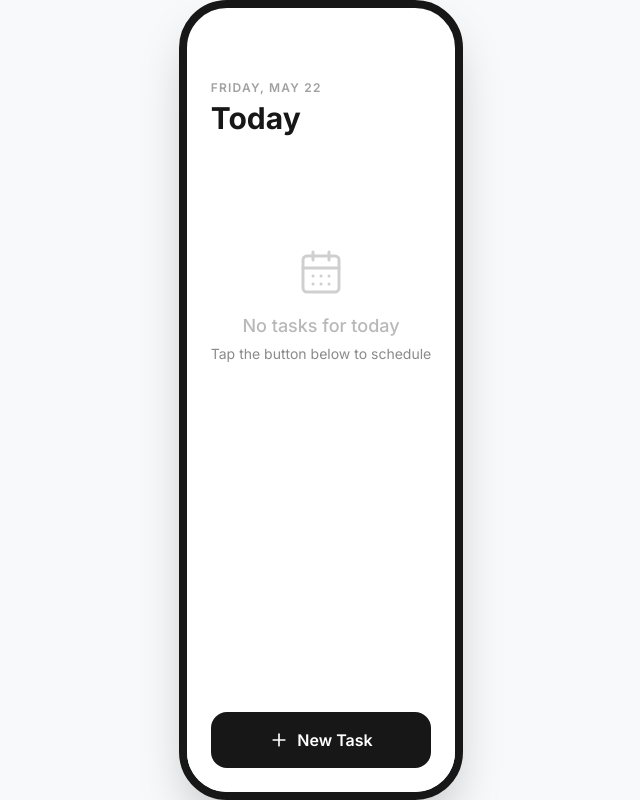
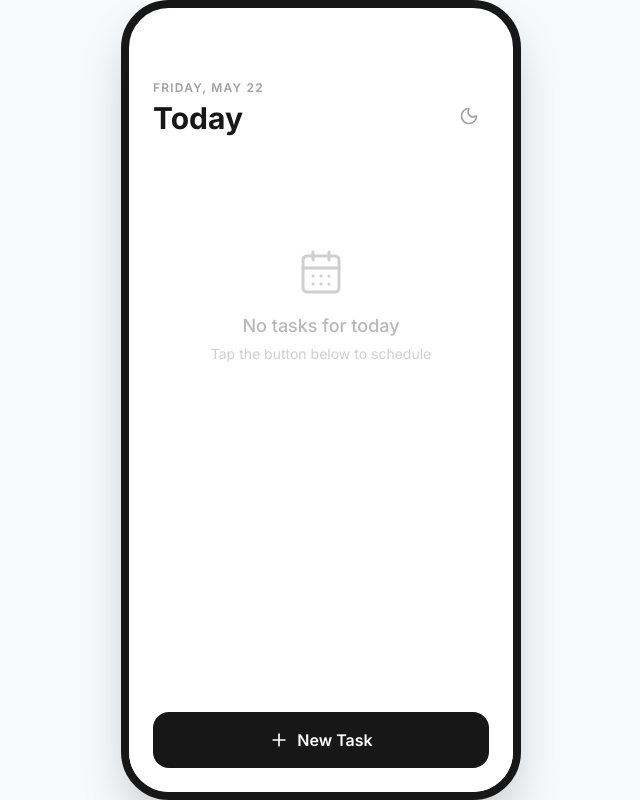
Before and after one commit to Mark56-mn/Daily-planner, a Next.js app: page / in a window 1280 px wide. Shown: the whole page, without its empty margins (319-959 px from the left). Built offline with nearby package versions, Linux system fonts and the light colour scheme.

Commit message:
feat: add dark mode support
Introduce theme switching functionality using next-themes and add sun/moon icons to the UI.

```diff
--- a/components/planner.tsx
+++ b/components/planner.tsx
@@ -2,7 +2,7 @@
 
 import { useState, useEffect, useMemo } from 'react';
 import { format } from 'date-fns';
-import { Plus, CalendarDays } from 'lucide-react';
+import { Plus, CalendarDays, Moon, Sun } from 'lucide-react';
 import { useTasks } from '@/lib/store';
 import { DayOfWeek } from '@/lib/types';
 import TaskCard from './task-card';
@@ -10,14 +10,18 @@ import AddTaskSheet from './add-task-sheet';
 import WeeklyProgress from './weekly-progress';
 import { requestNotificationPermission, sendLocalNotification } from '@/lib/notifications';
 import { motion } from 'motion/react';
+import { useTheme } from 'next-themes';
 
 export default function Planner() {
   const { tasks, addTask, toggleTaskCompletion, deleteTask, isLoaded } = useTasks();
   const [isSheetOpen, setIsSheetOpen] = useState(false);
   const [now, setNow] = useState(new Date());
+  const { theme, setTheme } = useTheme();
+  const [mounted, setMounted] = useState(false);
 
   // Update current time every 10 seconds for notifications and dates
   useEffect(() => {
+    setMounted(true);
     const interval = setInterval(() => {
       setNow(new Date());
     }, 10000); // 10s check
@@ -100,22 +104,31 @@ export default function Planner() {
 
   if (!isLoaded) {
     return (
-      <div className="flex h-screen items-center justify-center bg-[#F8F9FA]">
-        <div className="w-8 h-8 border-4 border-neutral-200 border-t-neutral-900 rounded-full animate-spin" />
+      <div className="flex h-screen items-center justify-center bg-[#F8F9FA] dark:bg-black w-full">
+        <div className="w-8 h-8 border-4 border-neutral-200 dark:border-neutral-800 border-t-neutral-900 dark:border-t-neutral-100 rounded-full animate-spin" />
       </div>
     );
   }
 
   return (
-    <div className="min-h-screen pb-28 md:pb-6 md:pt-6 max-w-[400px] mx-auto relative bg-[#F8F9FA] md:bg-white md:shadow-2xl md:border-[8px] md:border-neutral-900 md:rounded-[48px] overflow-hidden md:h-[800px] md:min-h-0 md:my-auto flex flex-col">
+    <div className="min-h-screen w-full pb-28 md:pb-6 md:pt-6 md:max-w-[400px] md:mx-auto relative bg-[#F8F9FA] dark:bg-black md:bg-white dark:md:bg-[#0A0A0A] md:shadow-2xl md:border-[8px] md:border-neutral-900 dark:md:border-neutral-800 md:rounded-[48px] overflow-hidden md:h-[800px] md:min-h-0 md:my-auto flex flex-col transition-colors duration-300">
       <header className="px-6 pt-12 pb-6 bg-transparent shrink-0">
         <div className="flex items-end justify-between mb-2">
           <div>
-            <p className="text-xs font-semibold text-neutral-400 uppercase tracking-widest">
+            <p className="text-xs font-semibold text-neutral-400 dark:text-neutral-500 uppercase tracking-widest">
               {format(now, 'EEEE, MMM d')}
             </p>
-            <h1 className="text-3xl font-bold text-neutral-900 mt-1">Today</h1>
+            <h1 className="text-3xl font-bold text-neutral-900 dark:text-neutral-100 mt-1">Today</h1>
           </div>
+          {mounted && (
+            <button
+              onClick={() => setTheme(theme === 'dark' ? 'light' : 'dark')}
+              className="w-10 h-10 rounded-full flex items-center justify-center text-neutral-400 hover:text-neutral-900 dark:hover:text-neutral-100 transition-colors"
+              aria-label="Toggle theme"
+            >
+              {theme === 'dark' ? <Sun size={20} /> : <Moon size={20} />}
+            </button>
+          )}
         </div>
 
         <WeeklyProgress tasks={tasks} today={now} />
@@ -124,9 +137,9 @@ export default function Planner() {
       <main className="flex-1 px-6 space-y-5 overflow-y-auto no-scrollbar pb-24 md:pb-32">
         {todaysTasks.length === 0 ? (
           <div className="py-20 text-center flex flex-col items-center justify-center opacity-50">
-            <CalendarDays size={48} className="mb-4 text-neutral-400 stroke-[1.5]" />
-            <p className="text-neutral-500 font-medium text-lg">No tasks for today</p>
-            <p className="text-sm mt-1">Tap the button below to schedule</p>
+            <CalendarDays size={48} className="mb-4 text-neutral-400 dark:text-neutral-600 stroke-[1.5]" />
+            <p className="text-neutral-500 dark:text-neutral-400 font-medium text-lg">No tasks for today</p>
+            <p className="text-sm mt-1 text-neutral-400 dark:text-neutral-500">Tap the button below to schedule</p>
           </div>
         ) : (
           todaysTasks.map(task => (
```
